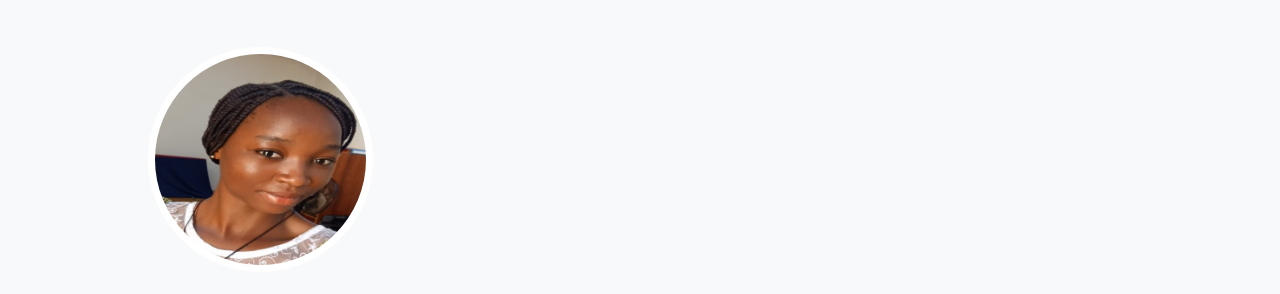
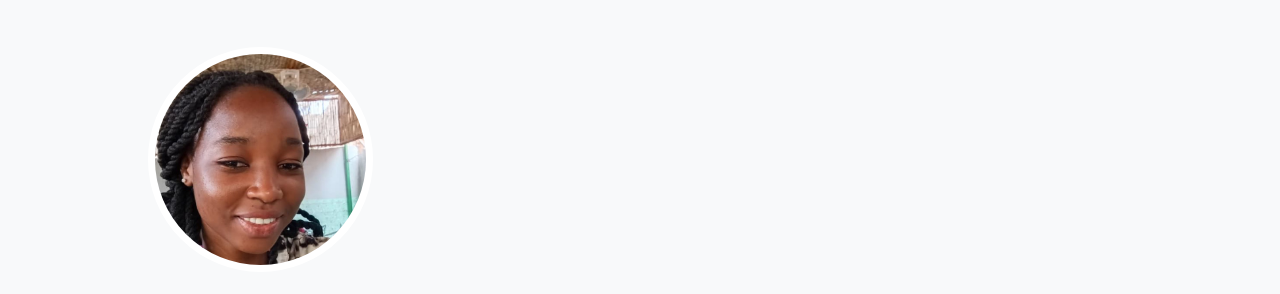
Before and after one commit to declic-africa/declic.africa, a website with bundled scripts: page index.html in a window 1280 px wide. Shown: the part 6440-6734 px from the top of the page. Built offline with nearby package versions, Linux system fonts and the light colour scheme; a web font is replaced by a local one.

Commit message:
FIX: change photo

```diff
--- a/css/agency.css
+++ b/css/agency.css
@@ -1,6 +1,6 @@
 /*!
  * Start Bootstrap - Declic agency v5.0.4 (https://startbootstrap.com/template-overviews/agency)
- * Copyright 2013-2024 Start Bootstrap
+ * Copyright 2013-2026 Start Bootstrap
  * Licensed under MIT (https://github.com/BlackrockDigital/africa-declic/blob/master/LICENSE)
  */
 
--- a/index.html
+++ b/index.html
@@ -545,7 +545,7 @@ qui met sur les rails,
             </div>
             <div class="col-sm-4">
                 <div class="team-member">
-                    <img alt="honorine" class="mx-auto rounded-circle" src="img/team/honorine.jpeg">
+                    <img alt="honorine" class="mx-auto rounded-circle" src="img/team/honorine.jpg">
                     <h4>Honorine SAWADOGO</h4>
                     <p class="text-muted">Stagiaire Développeuse web / mobile</p>
                     <ul class="list-inline social-buttons">
```
Also changed, not shown: css/agency.min.css, img/team/honorine.jpeg (deleted), img/team/honorine.jpg (added), js/agency.min.js.
